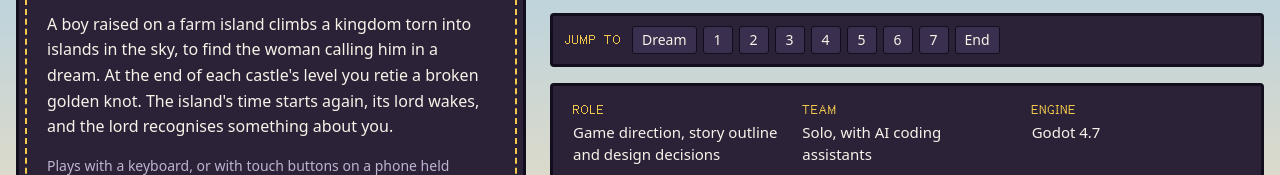
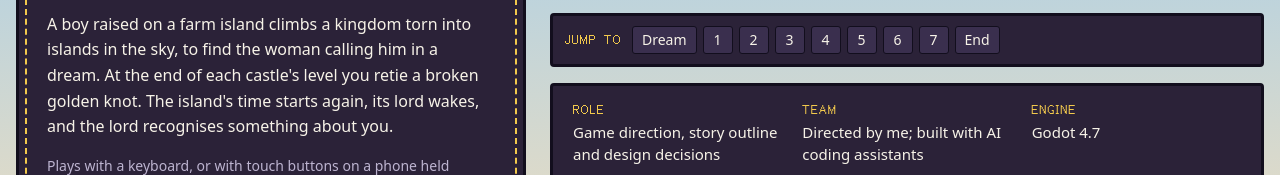
Before and after one commit to science223/science223.github.io, a plain HTML site: page index.html in a window 1280 px wide. Shown: the part 622-797 px from the top of the page. Drawn offline with Linux system fonts and the light colour scheme.

Commit message:
Reword the TEAM line
'Solo, with AI coding assistants' becomes 'Directed by me; built with AI
coding assistants'. A cold read of the page found that 'Solo' could be
taken to describe how the game was built before the reader reaches the
'Who made what' section. The author chose the new wording on 21 November.

Co-Authored-By: Claude Fable 5.2 <noreply@anthropic.com>

```diff
--- a/index.html
+++ b/index.html
@@ -384,7 +384,7 @@
         <nav class="chapters" aria-label="Trailer chapters"><span>JUMP TO</span><button type="button" data-t="2.7" title="The dream (0:03)" aria-label="The dream, 0:03">Dream</button><button type="button" data-t="9.1" title="Level 1, Gatekeep (0:09)" aria-label="Level 1, Gatekeep, 0:09">1</button><button type="button" data-t="20.9" title="Level 2, Thornhold (0:21)" aria-label="Level 2, Thornhold, 0:21">2</button><button type="button" data-t="31.0" title="Level 3, the Book Tower (0:31)" aria-label="Level 3, the Book Tower, 0:31">3</button><button type="button" data-t="37.4" title="Level 4, Mirrorhold (0:37)" aria-label="Level 4, Mirrorhold, 0:37">4</button><button type="button" data-t="45.4" title="Level 5, the Empty Keep (0:45)" aria-label="Level 5, the Empty Keep, 0:45">5</button><button type="button" data-t="51.6" title="Level 6, the Clock Tower (0:52)" aria-label="Level 6, the Clock Tower, 0:52">6</button><button type="button" data-t="61.9" title="Level 7, the Throne Isle (1:02)" aria-label="Level 7, the Throne Isle, 1:02">7</button><button type="button" data-t="74.0" title="The ending (1:14)" aria-label="The ending, 1:14">End</button></nav>
         <dl class="strip">
           <div><dt>ROLE</dt><dd>Game direction, story outline and design decisions</dd></div>
-          <div><dt>TEAM</dt><dd>Solo, with AI coding assistants</dd></div>
+          <div><dt>TEAM</dt><dd>Directed by me; built with AI coding assistants</dd></div>
           <div><dt>ENGINE</dt><dd>Godot 4.7</dd></div>
           <div><dt>PLATFORMS</dt><dd>Web (computer and phone browsers); a Windows build for playtests</dd></div>
           <div><dt>TIMELINE</dt><dd>September 2026 – present</dd></div>
```
